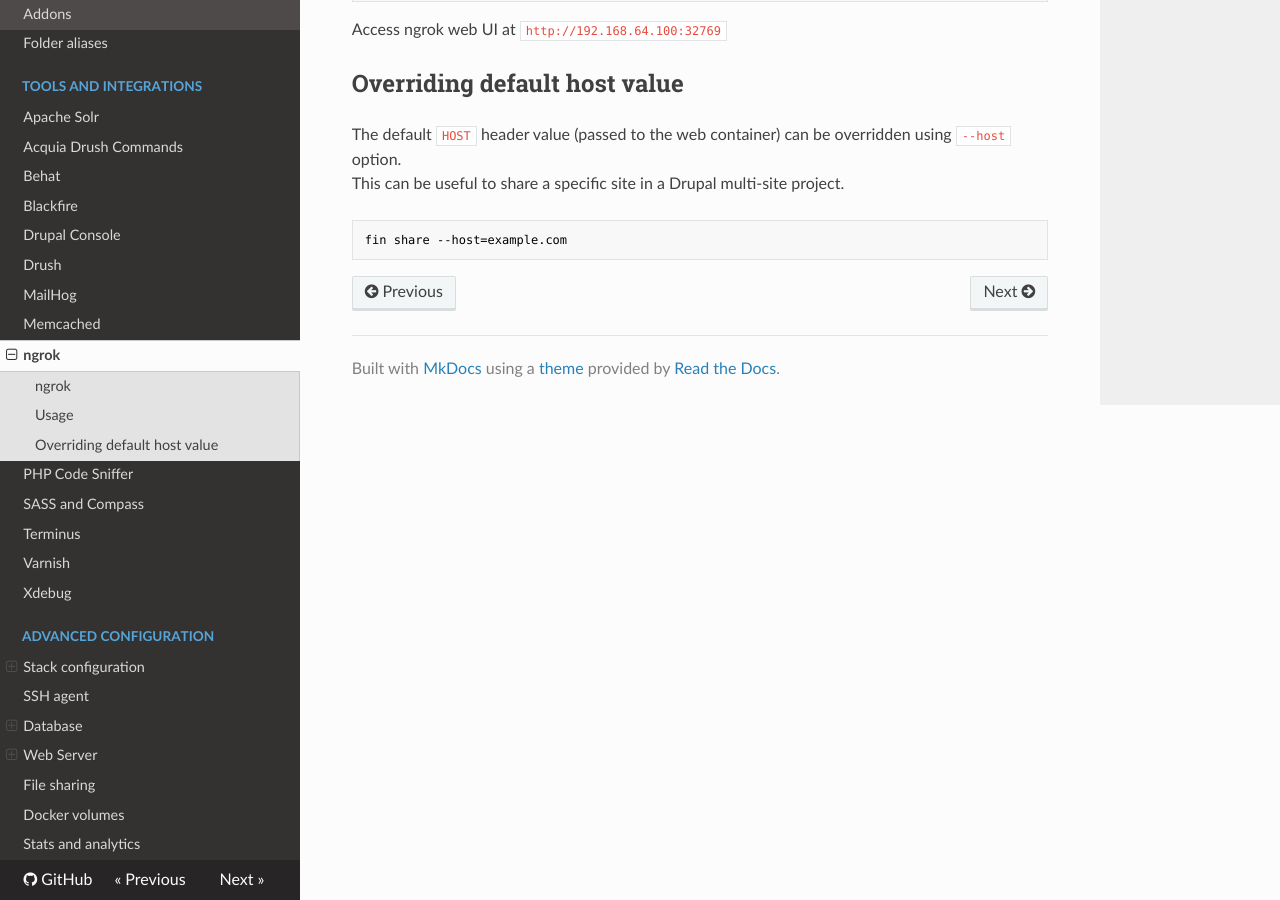
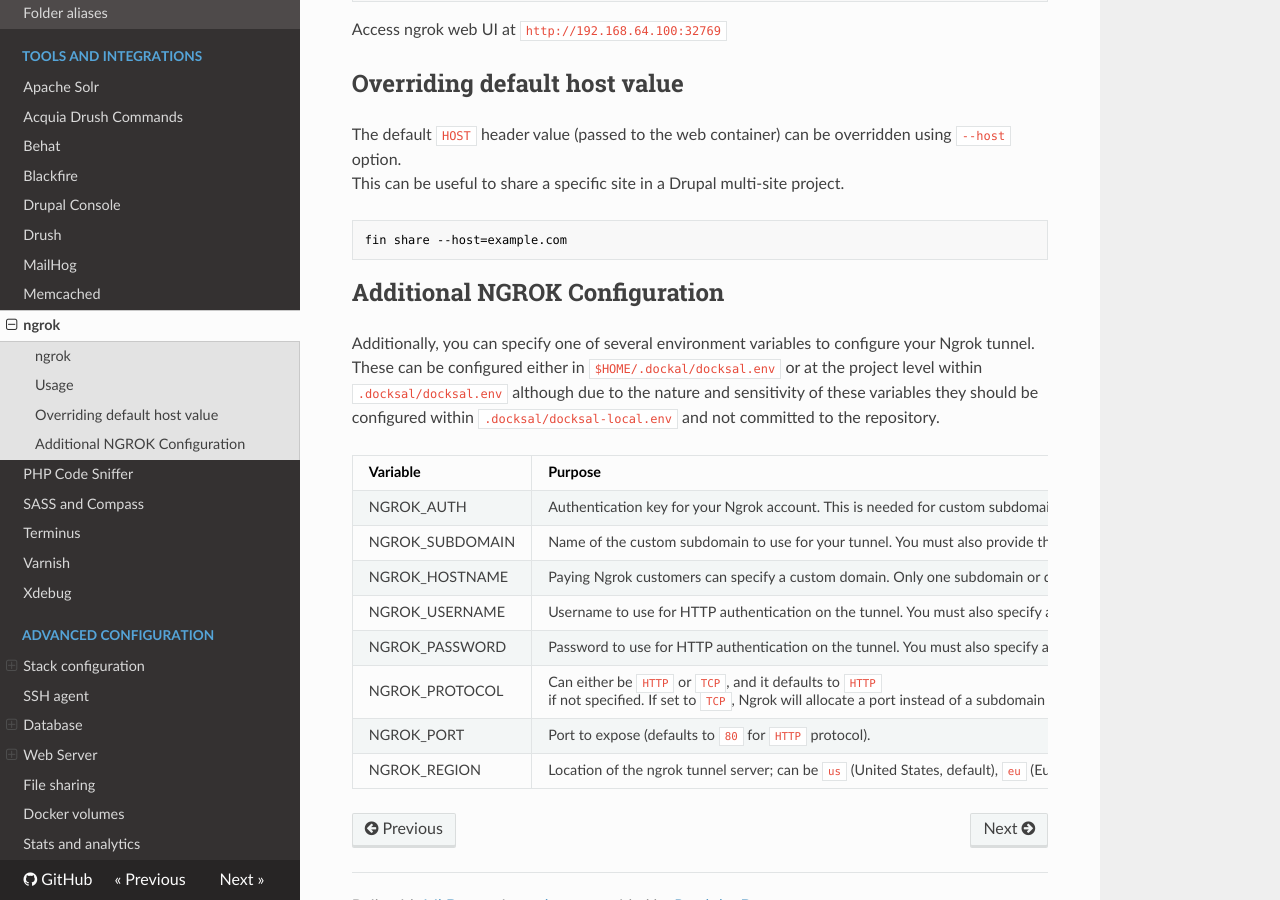
Before and after one commit to docksal/docksal, an MkDocs documentation site: the page built from docs/tools/ngrok.md, in a window 1280 px wide and 900 px high, scrolled down 1215 px. Built offline with MkDocs 1.6.1, drawn with Linux system fonts in a browser that asks for light colours; nearby versions of some CDN libraries; old or Windows-style settings are respelled for this version of MkDocs.

Commit message:
Updating DOCS for NGROK Configuration

````diff
--- a/docs/tools/ngrok.md
+++ b/docs/tools/ngrok.md
@@ -50,3 +50,18 @@ This can be useful to share a specific site in a Drupal multi-site project.
 ```bash
 fin share --host=example.com
 ```
+
+## Additional NGROK Configuration
+
+Additionally, you can specify one of several environment variables to configure your Ngrok tunnel. These can be configured either in `$HOME/.dockal/docksal.env` or at the project level within `.docksal/docksal.env` although due to the nature and sensitivity of these variables they should be configured within `.docksal/docksal-local.env` and not committed to the repository.
+
+Variable | Purpose
+---------|--------
+NGROK_AUTH | Authentication key for your Ngrok account. This is needed for custom subdomains, custom domains, and HTTP authentication.
+NGROK_SUBDOMAIN | Name of the custom subdomain to use for your tunnel. You must also provide the authentication token.
+NGROK_HOSTNAME | Paying Ngrok customers can specify a custom domain. Only one subdomain or domain can be specified, with the domain taking priority.
+NGROK_USERNAME | Username to use for HTTP authentication on the tunnel. You must also specify an authentication token.
+NGROK_PASSWORD | Password to use for HTTP authentication on the tunnel. You must also specify an authentication token.
+NGROK_PROTOCOL | Can either be `HTTP` or `TCP`, and it defaults to `HTTP` if not specified. If set to `TCP`, Ngrok will allocate a port instead of a subdomain and proxy TCP requests directly to your application.
+NGROK_PORT | Port to expose (defaults to `80` for `HTTP` protocol).
+NGROK_REGION | Location of the ngrok tunnel server; can be `us` (United States, default), `eu` (Europe), `ap` (Asia/Pacific) or `au` (Australia)
````
